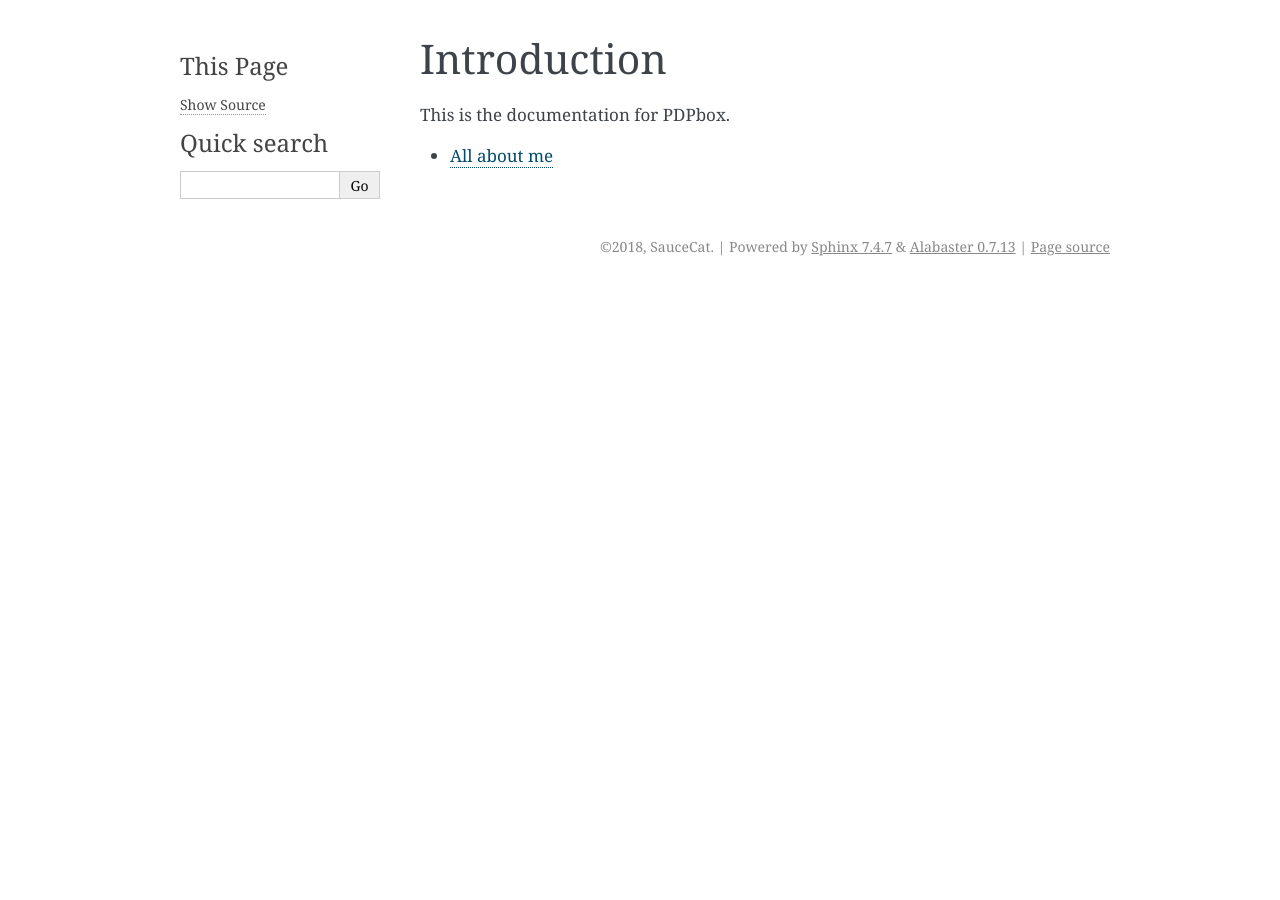
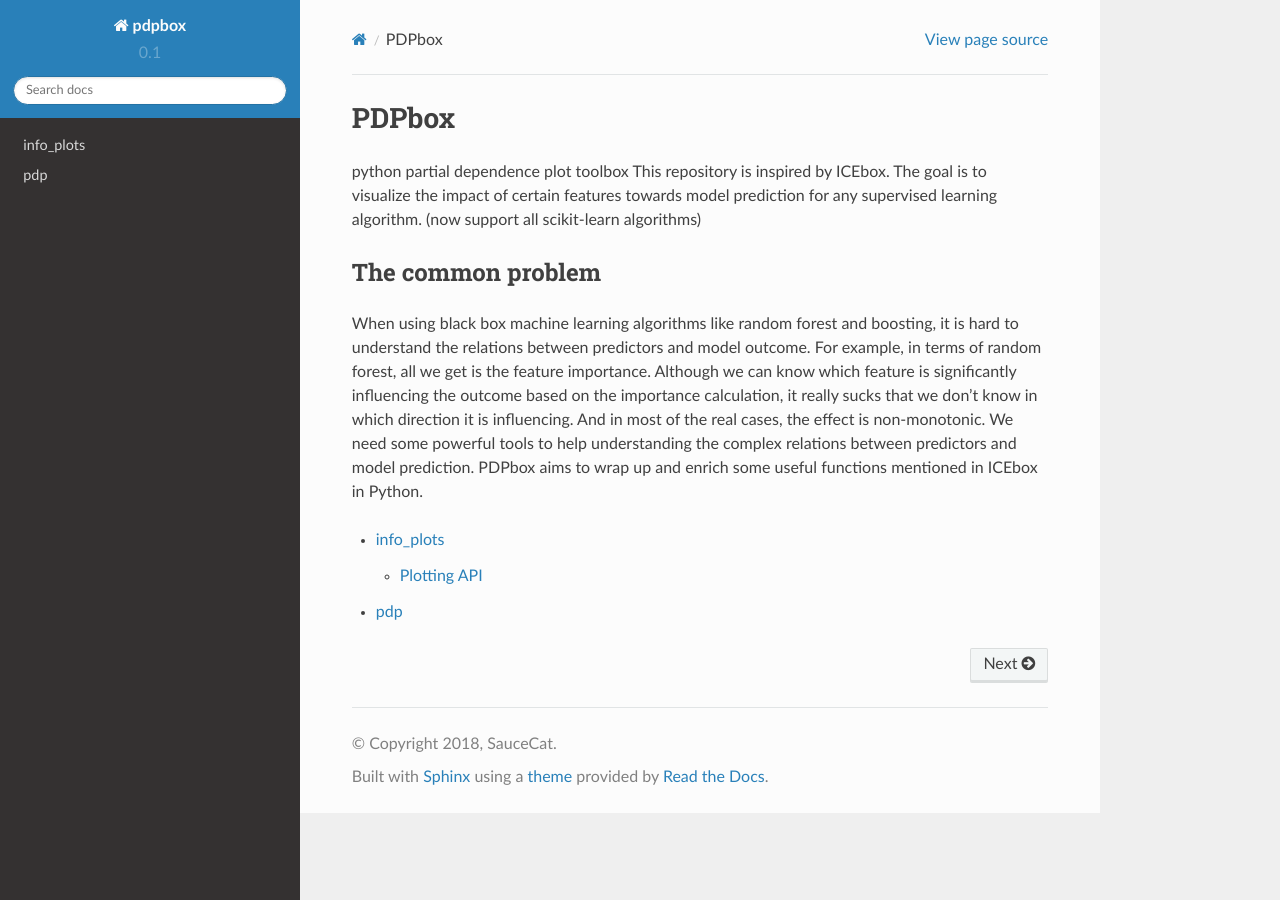
Before and after one commit to SauceCat/PDPbox, a Sphinx documentation site: the page built from docs/index.rst, in a window 1280 px wide. Built offline with Sphinx 7.4.7 and the Read the Docs theme 2.0.0, drawn with Linux system fonts in a browser that asks for light colours.

Commit message:
update docs

```diff
--- a/docs/all-about-me.rst
+++ /dev/null
@@ -1,5 +0,0 @@
-============
-All about me
-============
-
-I'm SauceCat, a data scientist.
--- a/docs/conf.py
+++ b/docs/conf.py
@@ -31,7 +31,10 @@
 # extensions coming with Sphinx (named 'sphinx.ext.*') or your custom
 # ones.
 extensions = ['sphinx.ext.mathjax',
-    'sphinx.ext.viewcode']
+              'sphinx.ext.viewcode',
+              'sphinx.ext.autodoc',
+              'numpydoc',
+              'matplotlib.sphinxext.plot_directive']
 
 # Add any paths that contain templates here, relative to this directory.
 templates_path = ['_templates']
@@ -83,7 +86,7 @@ todo_include_todos = False
 # The theme to use for HTML and HTML Help pages.  See the documentation for
 # a list of builtin themes.
 #
-html_theme = 'alabaster'
+html_theme = 'sphinx_rtd_theme'
 
 # Theme options are theme-specific and customize the look and feel of a theme
 # further.  For a list of options available for each theme, see the
--- a/docs/index.rst
+++ b/docs/index.rst
@@ -1,10 +1,20 @@
-============
-Introduction
-============
+======
+PDPbox
+======
 
-This is the documentation for PDPbox.
+python partial dependence plot toolbox
+This repository is inspired by ICEbox. The goal is to visualize the impact of certain features towards model prediction for any supervised learning algorithm. (now support all scikit-learn algorithms)
+
+
+The common problem
+------------------
+When using black box machine learning algorithms like random forest and boosting, it is hard to understand the relations between predictors and model outcome. For example, in terms of random forest, all we get is the feature importance. Although we can know which feature is significantly influencing the outcome based on the importance calculation, it really sucks that we don’t know in which direction it is influencing. And in most of the real cases, the effect is non-monotonic. We need some powerful tools to help understanding the complex relations between predictors and model prediction.
+PDPbox aims to wrap up and enrich some useful functions mentioned in ICEbox in Python.
+
+
 
 .. toctree::
    :maxdepth: 2
 
-   all-about-me
+   info_plots
+   pdp
--- /dev/null
+++ b/docs/info_plots.rst
@@ -0,0 +1,11 @@
+
+==========
+info_plots
+==========
+
+Plotting API
+------------
+
+.. autofunction:: pdpbox.info_plots.target_plot
+.. plot:: plots/test_plot.py
+   :include-source:
--- /dev/null
+++ b/docs/pdp.rst
@@ -0,0 +1,3 @@
+===
+pdp
+===
--- /dev/null
+++ b/docs/plots/test_plot.py
@@ -0,0 +1,19 @@
+from pylab import *
+from matplotlib.patches import Ellipse
+
+delta = 45.0 # degrees
+
+angles = arange(0, 360+delta, delta)
+ells = [Ellipse((1, 1), 4, 2, a) for a in angles]
+
+a = subplot(111, aspect='equal')
+
+for e in ells:
+    e.set_clip_box(a.bbox)
+    e.set_alpha(0.1)
+    a.add_artist(e)
+
+xlim(-2, 4)
+ylim(-1, 3)
+
+show()
```
Also changed, not shown: 2 other files.
